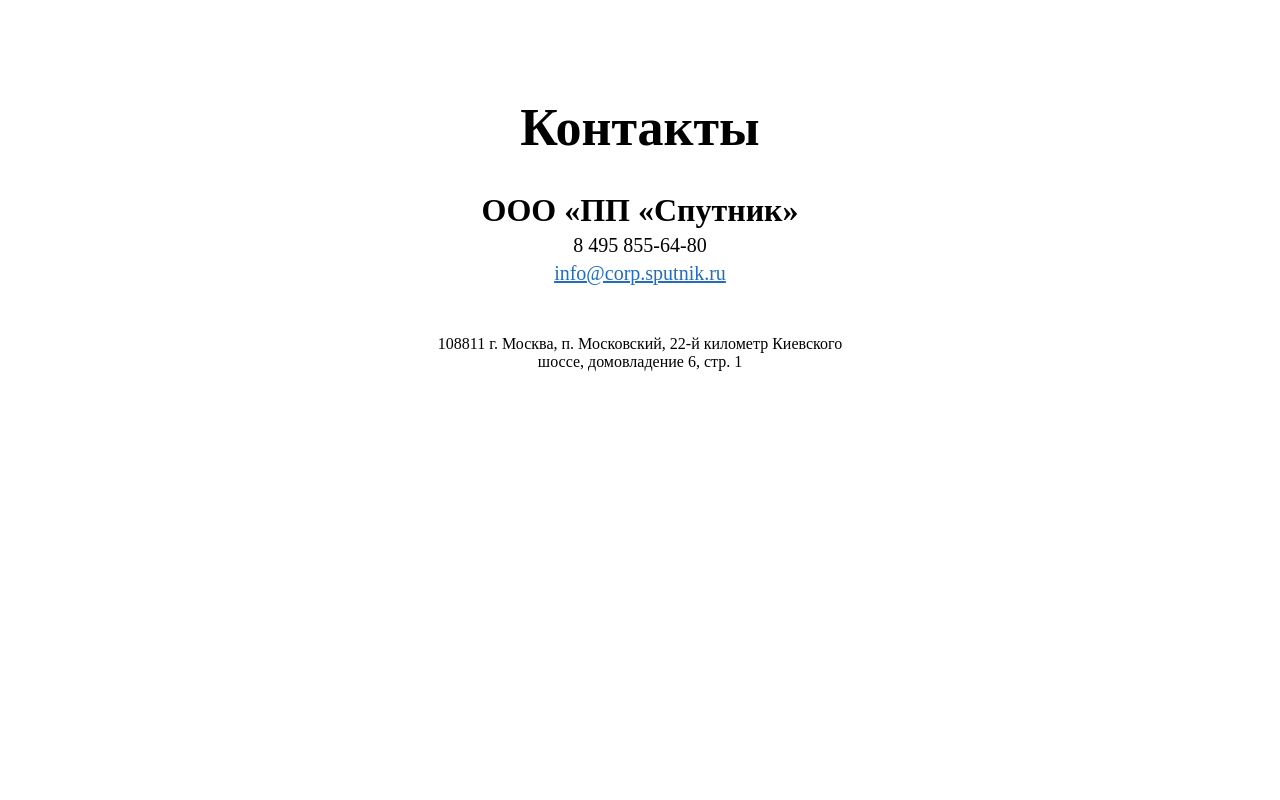
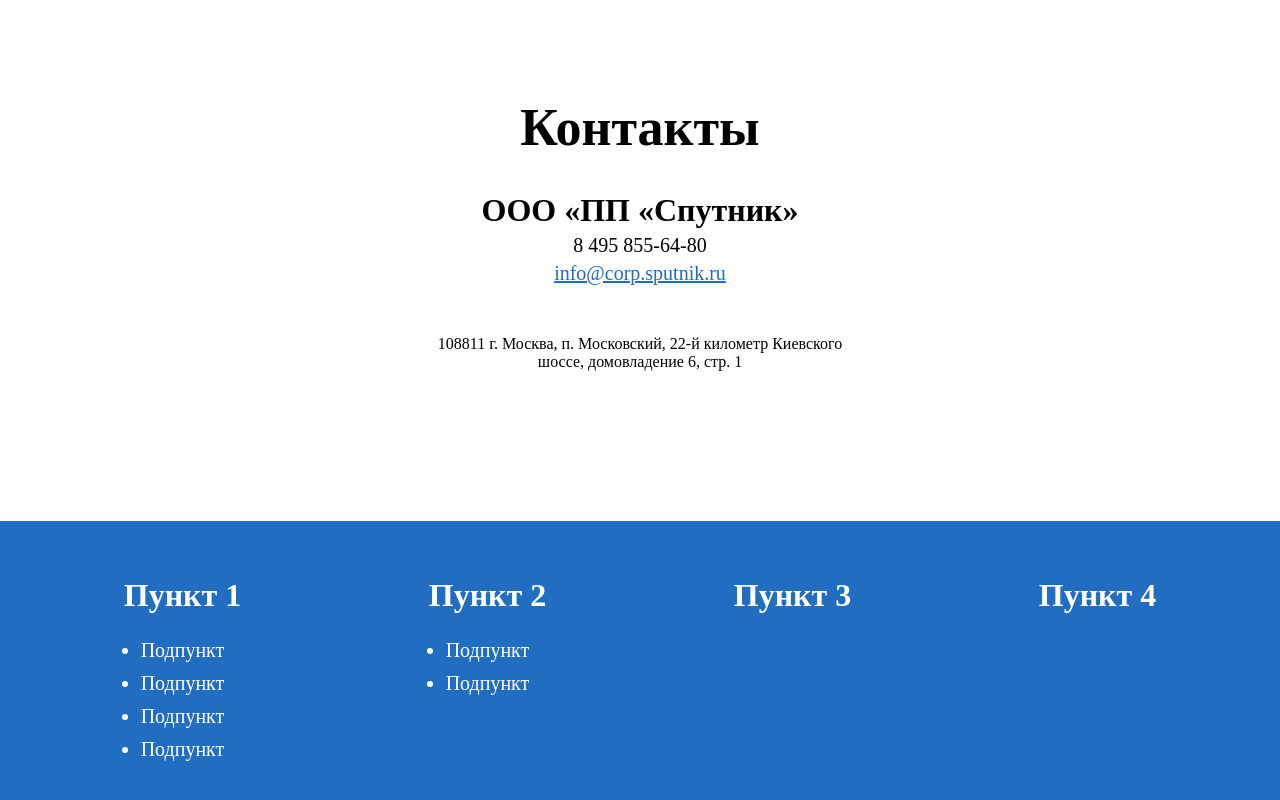
Before and after one commit to martynovappolina/sputnik-ui, a Vue app: page / in a window 1280 px wide. Shown: the part 2142-2942 px from the top of the page. Before the commit the page ends 2663 px from the top, so only its background shows below. Built offline with nearby package versions, Linux system fonts and the light colour scheme; a web font is replaced by a local one.

Commit message:
add footer

```diff
--- a/src/App.vue
+++ b/src/App.vue
@@ -4,6 +4,7 @@
     <Cover />
     <CardsBlock />
     <Contacts />
+    <Footer />
   </div>
 </template>
 
@@ -12,6 +13,7 @@ import Menu from './components/Menu.vue';
 import Cover from './components/Cover.vue';
 import CardsBlock from './components/CardsBlock.vue';
 import Contacts from './components/Contacts.vue';
+import Footer from './components/Footer.vue';
 
 export default {
   name: 'App',
@@ -19,7 +21,8 @@ export default {
     Menu,
     Cover,
     CardsBlock,
-    Contacts
+    Contacts,
+    Footer
   }
 }
 </script>
--- /dev/null
+++ b/src/components/Footer.vue
@@ -0,0 +1,83 @@
+<template>
+  <div class="footer">
+    <div class="column" v-for="item in items" :key="item.text">
+      <h2 @click="item.onClick ? item.onClick() : ()=>{}">{{ item.text }}</h2>
+      <ul v-if="item.submenu">
+        <li v-for="subitem in item.submenu" :key="subitem.text" @click="subitem.onClick">
+          {{ subitem.text }}
+        </li>
+      </ul>
+    </div>
+  </div>
+</template>
+
+<script>
+export default {
+  name: 'FooterWithText',
+  props: {
+    items: {
+      type: Array,
+      default: () => [
+        { text: 'Пункт 1', submenu: [
+            { text: 'Подпункт', onClick: () => window.location.href = '/punkt1/sub1' },
+            { text: 'Подпункт', onClick: () => window.location.href = '/punkt1/sub2' },
+            { text: 'Подпункт', onClick: () => window.location.href = '/punkt1/sub3' },
+            { text: 'Подпункт', onClick: () => window.location.href = '/punkt1/sub4' },
+        ] },
+        { text: 'Пункт 2', submenu: [
+            { text: 'Подпункт', onClick: () => window.location.href = '/punkt2/sub1' },
+            { text: 'Подпункт', onClick: () => window.location.href = '/punkt2/sub2' }
+        ] },
+        { text: 'Пункт 3', onClick: () => window.location.href = '/punkt3' },
+        { text: 'Пункт 4', onClick: () => window.location.href = '/punkt3' }
+      ]
+    }
+  }
+}
+</script>
+
+<style lang="scss" scoped>
+    .footer {
+        display: flex;
+        flex-wrap: wrap;
+        padding: 30px;
+        background-color: $primary;
+        color: $light;
+
+        .column {
+            flex: 0 0 calc(25% - 20px);
+            margin: 0 10px;
+            text-align: center;
+            box-sizing: border-box;
+
+            h2 {
+                cursor: pointer;
+                margin-bottom: 5px;
+            }
+
+            ul {
+                display: flex;
+                flex-direction: column;
+                align-items: center;
+                margin-left: -40px;
+
+                li {
+                    cursor: pointer;
+                    margin: 5px 0;
+                    width: fit-content;
+                }
+            }
+
+            @media (max-width: 1000px) {
+                flex: 0 0 calc(33.333% - 20px);
+            }
+
+            @media (max-width: 800px) {
+                flex: 0 0 calc(50% - 20px);
+            }
+            @media (max-width: 500px) {
+                flex: 0 0 calc(100% - 20px);
+            }
+        }
+    }
+</style>
```
